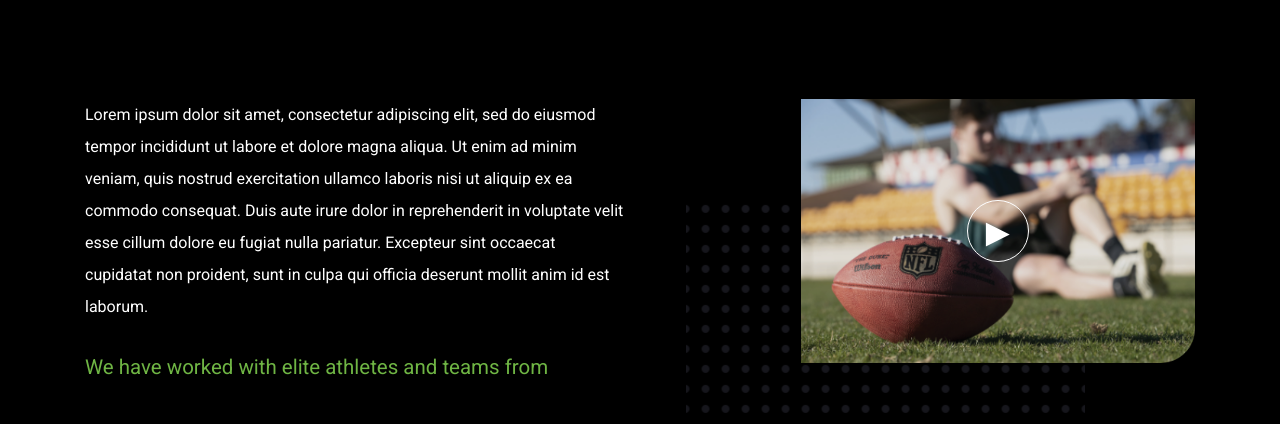
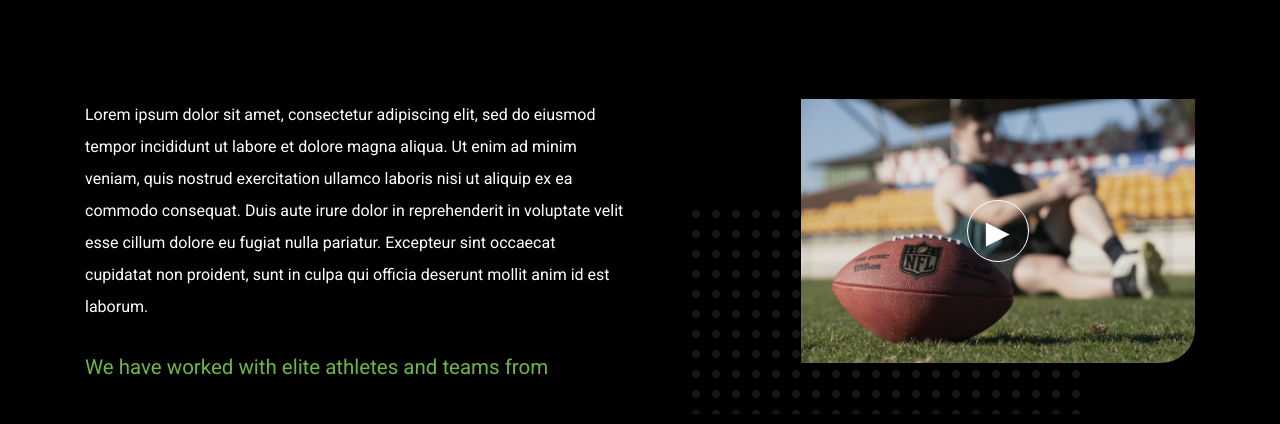
Before and after one commit to angelogmz/pitchready, a plain HTML site: page index.html in a window 1280 px wide. Shown: the part 990-1414 px from the top of the page. Drawn offline with Linux system fonts and the light colour scheme.

Commit message:
section 2 responsive fix

```diff
--- a/styles/style.scss
+++ b/styles/style.scss
@@ -326,8 +326,6 @@ section{
             justify-content: center;
             align-items: center;
         }
-
-
     }
 
     @media only screen and (min-width: 992px) {
@@ -338,7 +336,7 @@ section{
             position: absolute;
             left: 8%;
             top: 20%;
-            background: url('../images/sec-2-bg.png') center repeat ;
+            background: url('../images/sec-2-bg.png') 0 0 repeat ;
             z-index: -1;
         }
     }
```
Also changed, not shown: styles/style.css, styles/style.min.css, 2 other files.
